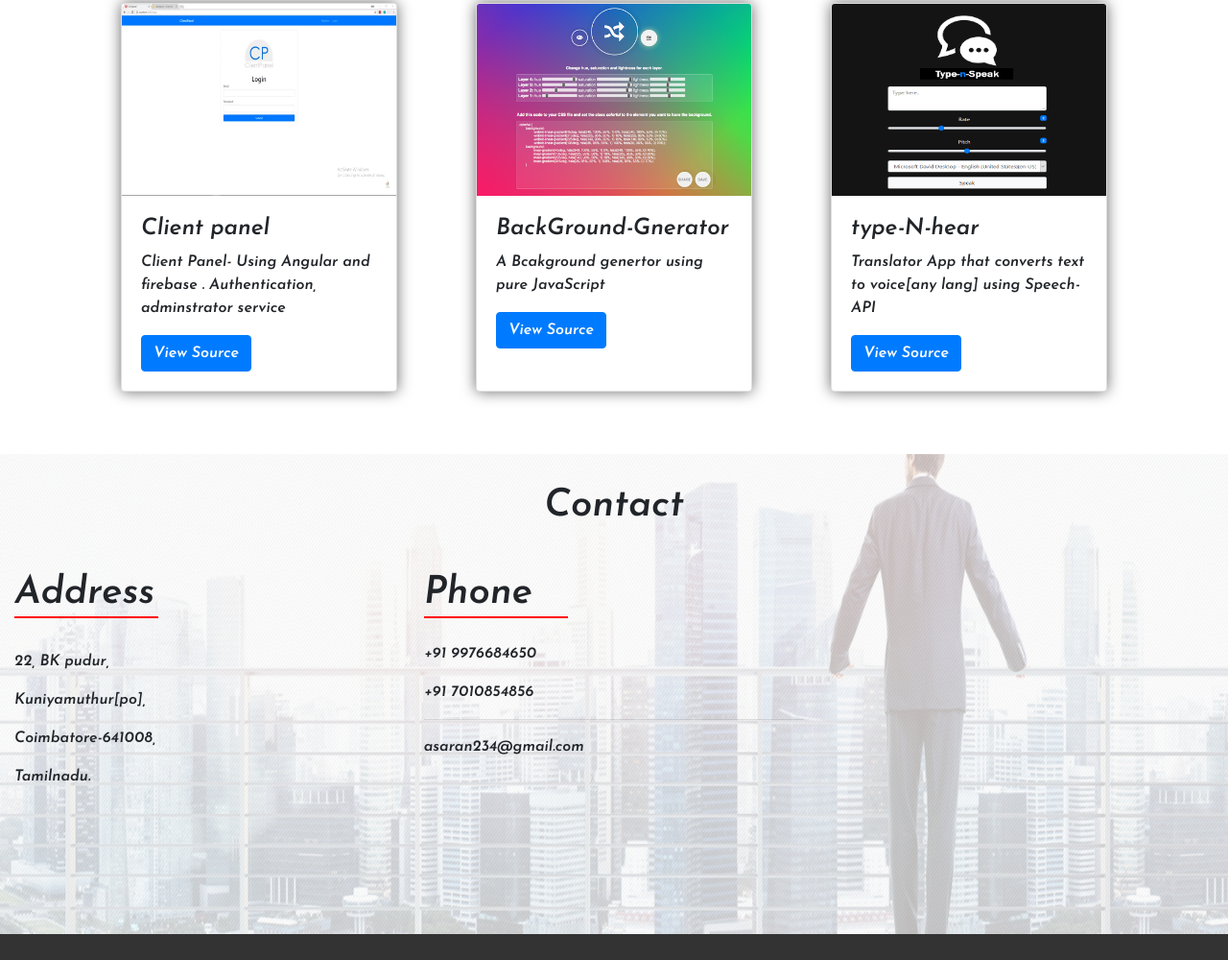
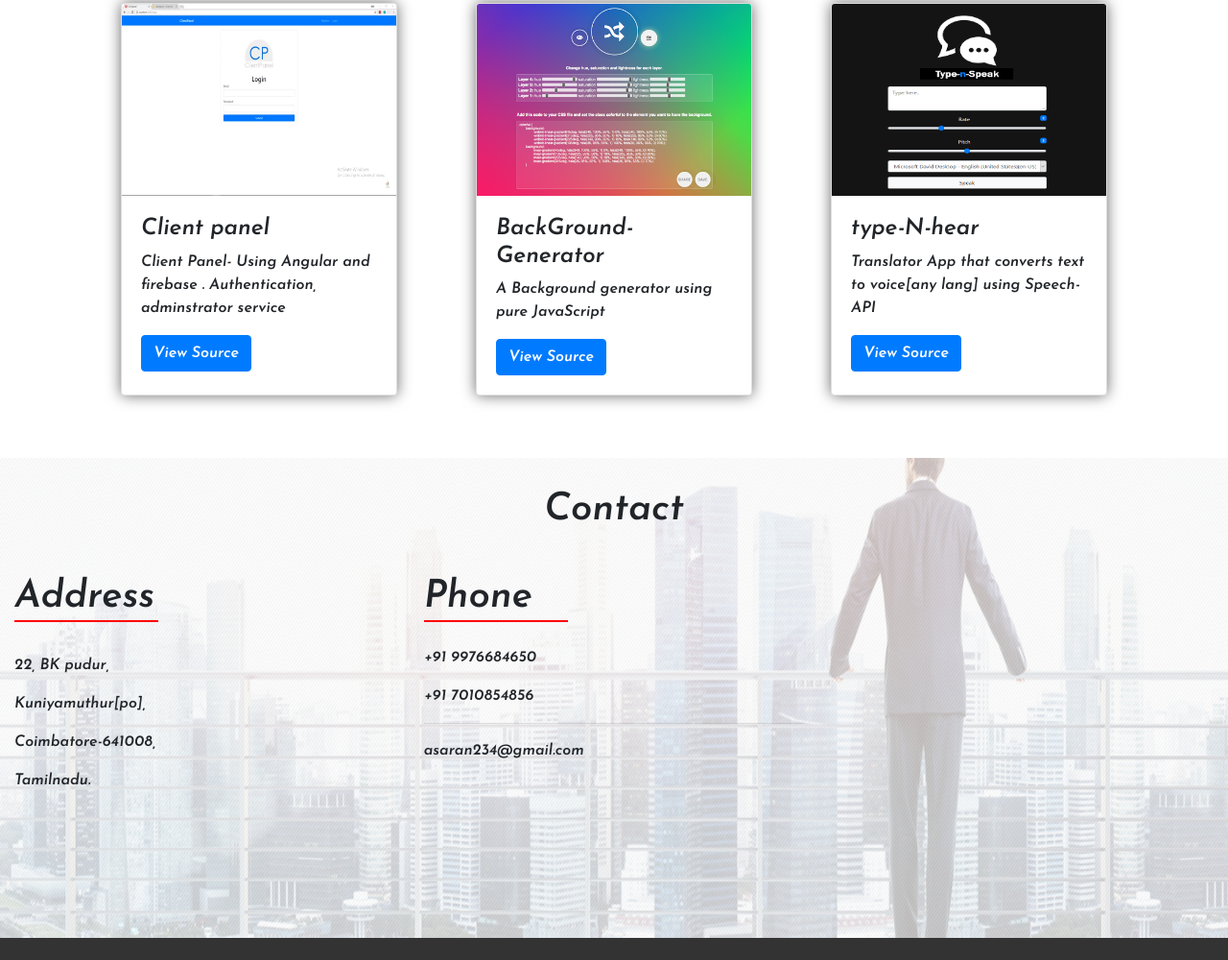
Before and after one commit to a-saran/a-saran.github.io, a plain HTML site: page index.html in a window 1280 px wide. Shown: the part 2693-3693 px from the top of the page at 96% size. Drawn offline with Linux system fonts and the light colour scheme.

Commit message:
added icons & corrections

```diff
--- a/index.html
+++ b/index.html
@@ -9,6 +9,7 @@
     <link rel="stylesheet" href="./css/bootstrap.css">
     <link rel="stylesheet" href="./css/style.css">
     <link rel="stylesheet" href="./css/animate.css">
+    <link rel=" shortcut icon" href="./img/hexa/1.gif">
 </head>
 
 <body>
@@ -197,8 +198,8 @@
                     <img class="card-img-top" src="./img/proj/bac-ground-gen.png" height="200px" alt="Card image cap">
 
                     <div class="card-body">
-                        <h4 class="card-text">BackGround-Gnerator</h4>
-                        <p>A Bcakground genertor using pure JavaScript</p>
+                        <h4 class="card-text">BackGround-Generator</h4>
+                        <p>A Background generator using pure JavaScript</p>
                         <button class="btn btn-primary">View Source</button>
                     </div>
                 </div>
```
